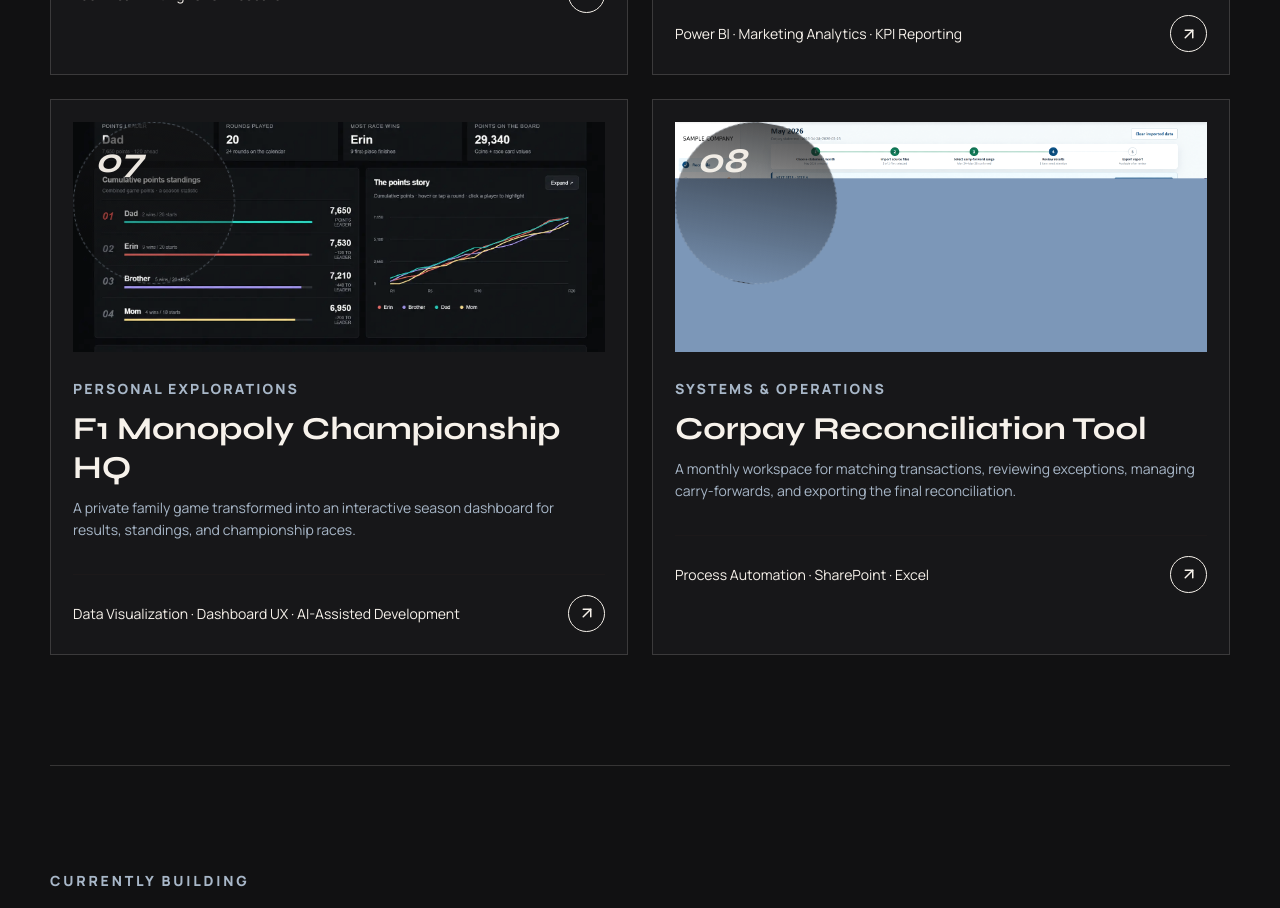
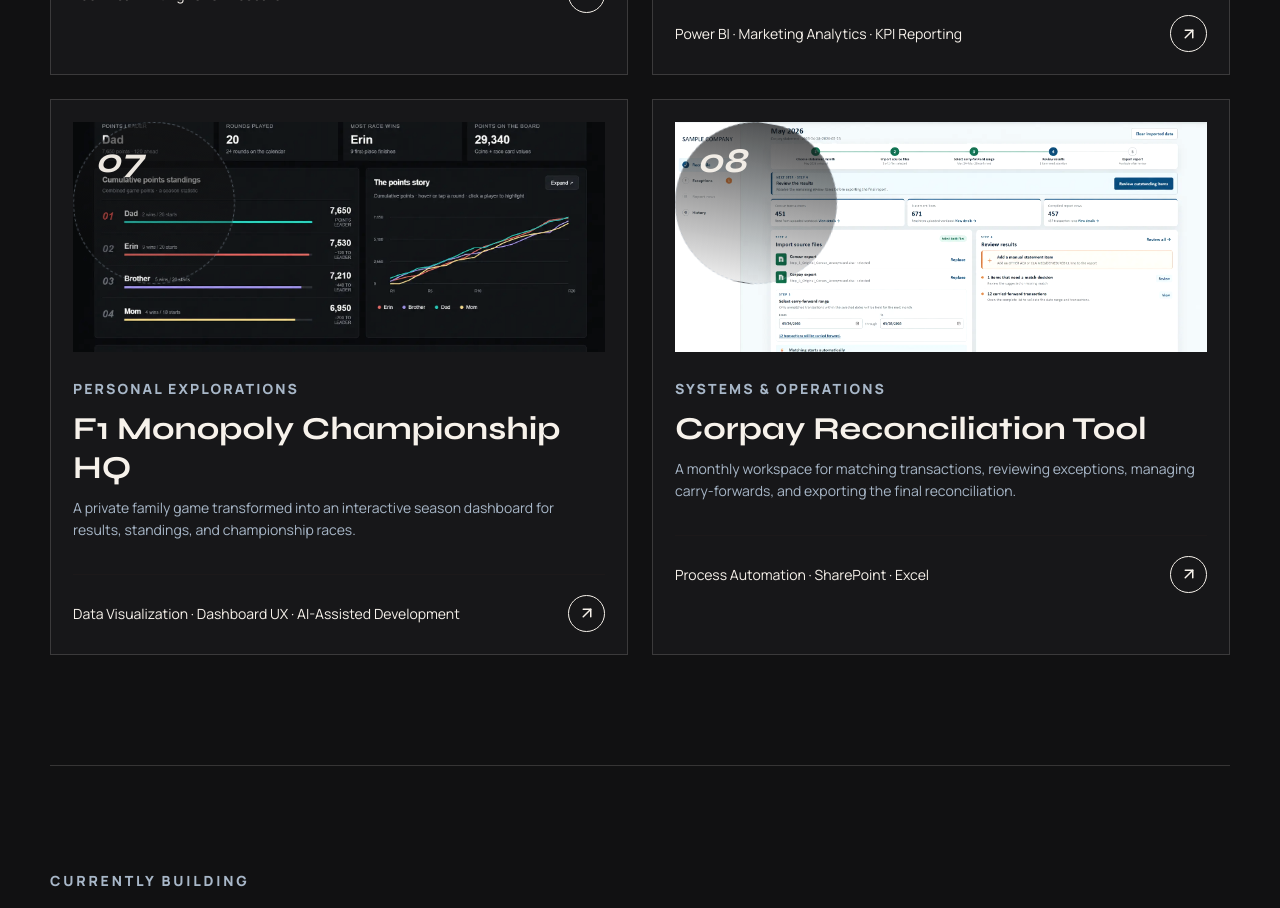
Before and after one commit to erinkim-portfolio/erinkim-portfolio.github.io, a Next.js app: page /work in a window 1280 px wide. Shown: the part 2400-3308 px from the top of the page. Built offline with nearby package versions, Linux system fonts and the light colour scheme.

Commit message:
Fix Corpay thumbnail on Work page

```diff
--- a/components/work-explorer.tsx
+++ b/components/work-explorer.tsx
@@ -11,6 +11,6 @@
  {slug:"quality-content-series",n:"05",type:"Marketing & Content",title:"Quality Is a Mindset",summary:"Technical construction content shaped around practical field conditions and quality planning.",tools:"Technical Writing · SEO · Research",tone:"coffee",image:"/images/quality-weather-planning.png",alt:"Steel erection underway on a Carroll Daniel construction site"},
  {slug:"marketing-analytics-reporting-suite",n:"06",type:"Analytics & BI",title:"Marketing Analytics Reporting Suite",summary:"A connected collection of Power BI dashboards for campaign, subsidiary, and executive marketing reporting.",tools:"Power BI · Marketing Analytics · KPI Reporting",tone:"blue",image:"/images/marketing-analytics-reporting-suite.png",alt:"Power BI dashboard showing sample cross-channel campaign performance data"}
  ,{slug:"f1-monopoly-championship-hq",n:"07",type:"Personal Explorations",title:"F1 Monopoly Championship HQ",summary:"A private family game transformed into an interactive season dashboard for results, standings, and championship races.",tools:"Data Visualization · Dashboard UX · AI-Assisted Development",tone:"coffee",image:"/images/f1-monopoly-main.webp",alt:"F1 Monopoly Championship HQ season statistics dashboard"}
- ,{slug:"corpay-reconciliation-tool",n:"08",type:"Systems & Operations",title:"Corpay Reconciliation Tool",summary:"A monthly workspace for matching transactions, reviewing exceptions, managing carry-forwards, and exporting the final reconciliation.",tools:"Process Automation · SharePoint · Excel",tone:"blue",image:"/images/corpay-reconciliation-overview.png",alt:"Anonymized Corpay reconciliation workspace showing the monthly review workflow"}
+ ,{slug:"corpay-reconciliation-tool",n:"08",type:"Systems & Operations",title:"Corpay Reconciliation Tool",summary:"A monthly workspace for matching transactions, reviewing exceptions, managing carry-forwards, and exporting the final reconciliation.",tools:"Process Automation · SharePoint · Excel",tone:"blue",image:"/images/corpay-reconciliation-overview.webp",alt:"Anonymized Corpay reconciliation workspace showing the monthly review workflow"}
 ];
 export function WorkExplorer(){const [filter,setFilter]=useState("All Work");const filters=["All Work","Analytics & BI","Systems & Operations","Marketing & Content","Personal Explorations"];const visible=filter==="All Work"?items:items.filter(i=>i.type===filter);const selectFilter=(nextFilter:string)=>{if(nextFilter===filter)return;const visibleProjectCount=nextFilter==="All Work"?items.length:items.filter(i=>i.type===nextFilter).length;trackEvent("project_filter",{selected_filter:nextFilter,previous_filter:filter,visible_project_count:visibleProjectCount});setFilter(nextFilter)};return <section className="explorer wrap"><div className="filters" aria-label="Filter work">{filters.map(f=><button key={f} className={f===filter?"active":""} onClick={()=>selectFilter(f)}>{f}</button>)}</div><p className="result-count">{visible.length.toString().padStart(2,"0")} ITEM{visible.length===1?"":"S"}</p><div className="work-grid">{visible.map(x=><Link className={`work-card ${x.tone}`} href={`/projects/${x.slug}`} key={x.slug}><div className="work-visual work-photo"><img src={x.image} alt={x.alt}/><span>{x.n}</span></div><small>{x.type}</small><h2>{x.title}</h2><p>{x.summary}</p><div className="card-bottom"><span>{x.tools}</span><b><ArrowUpRight size={18}/></b></div></Link>)}</div></section>}
```
